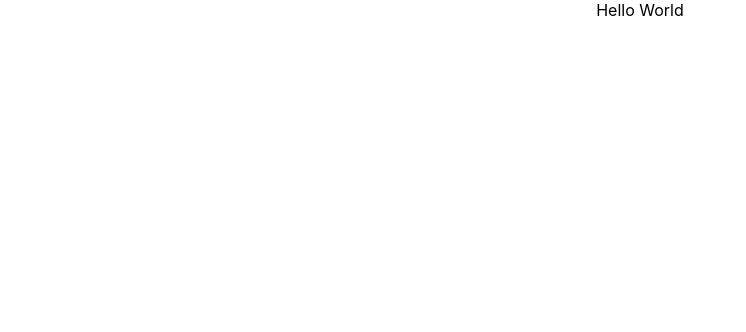
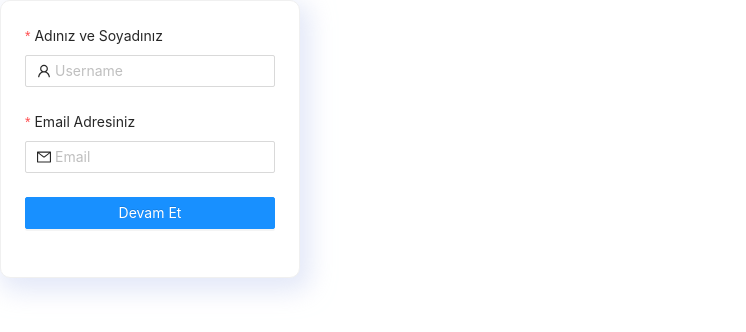
Before and after one commit to berkaygurcan/payment-demo-app, a React (Create React App) app: page / in a window 1280 px wide. Shown: the top 332 px of the page, without its empty margins (0-746 px from the left). Built offline with nearby package versions, Linux system fonts and the light colour scheme.

Commit message:
Login page created as a draft

```diff
--- a/package.json
+++ b/package.json
@@ -3,10 +3,12 @@
   "version": "0.1.0",
   "private": true,
   "dependencies": {
+    "@ant-design/icons": "^4.7.0",
     "@reduxjs/toolkit": "^1.8.1",
     "@testing-library/jest-dom": "^4.2.4",
     "@testing-library/react": "^9.5.0",
     "@testing-library/user-event": "^7.2.1",
+    "antd": "^4.19.5",
     "react": "^18.0.0",
     "react-dom": "^18.0.0",
     "react-redux": "^7.2.8",
--- a/src/App.css
+++ b/src/App.css
@@ -1,3 +1,13 @@
+* {
+  box-sizing: border-box;
+
+}
+
+body {
+  background-color: rgb(246, 247, 249);
+}
+
+/*
 .App {
   text-align: center;
 }
@@ -7,7 +17,6 @@
   pointer-events: none;
 }
 
-
 .App-header {
   min-height: 100vh;
   display: flex;
@@ -16,19 +25,4 @@
   justify-content: center;
   font-size: calc(10px + 2vmin);
 }
-
-.App-link {
-  color: rgb(112, 76, 182);
-}
-
-@keyframes App-logo-float {
-  0% {
-    transform: translateY(0);
-  }
-  50% {
-    transform: translateY(10px);
-  }
-  100% {
-    transform: translateY(0px);
-  }
-}
+*/
--- a/src/App.js
+++ b/src/App.js
@@ -1,11 +1,13 @@
 import React from 'react';
+
 import { Counter } from './features/counter/Counter';
 import './App.css';
+import Login from './components/Auth/Login';
 
 function App() {
   return (
     <div className="App">
-     Hello World
+     <Login />
     </div>
   );
 }
--- /dev/null
+++ b/src/components/Auth/Login.jsx
@@ -0,0 +1,75 @@
+import React from "react";
+import { Button, Card, Form, Input } from "antd";
+import { MailOutlined, UserOutlined } from "@ant-design/icons";
+
+const Login = () => {
+  const [form] = Form.useForm();
+  const onFinish = (values) => {
+    console.log("Received values of form: ", values);
+    form.resetFields();
+  };
+  return (
+    <>
+      <Card style={{ width: 300, borderRadius: 10 ,boxShadow: "5px 8px 24px 5px rgba(208, 216, 243, 0.6)" }}>
+        <Form
+          name="normal_login"
+          className="login-form"
+          layout="vertical"
+          form={form}
+          initialValues={{
+            remember: true,
+          }}
+          onFinish={onFinish}
+        >
+          <Form.Item
+            label="Adınız ve Soyadınız"
+            name="username"
+            rules={[
+              {
+                required: true,
+                message: "Please input your Username!",
+              },
+            ]}
+          >
+            <Input
+              prefix={<UserOutlined className="site-form-item-icon" />}
+              placeholder="Username"
+            />
+          </Form.Item>
+          <Form.Item
+            name="email"
+            label="Email Adresiniz"
+            rules={[
+              {
+                type: "email",
+                message: "The input is not valid E-mail!",
+              },
+              {
+                required: true,
+                message: "Please input your Email!",
+              },
+            ]}
+          >
+            <Input
+              prefix={<MailOutlined className="site-form-item-icon" />}
+              placeholder="Email"
+            />
+          </Form.Item>
+
+          <Form.Item>
+            <Button
+              block
+              type="primary"
+              htmlType="submit"
+              className="login-form-button"
+            >
+              Devam Et
+            </Button>
+          </Form.Item>
+        </Form>
+      </Card>
+    </>
+  );
+};
+
+export default Login;
--- a/src/index.js
+++ b/src/index.js
@@ -4,6 +4,7 @@ import './index.css';
 import App from './App';
 import { store } from './app/store';
 import { Provider } from 'react-redux';
+import 'antd/dist/antd.css';
 
 
 ReactDOM.render(
```
Also changed, not shown: 1 other file (tests, documents, lock files or other folders).
